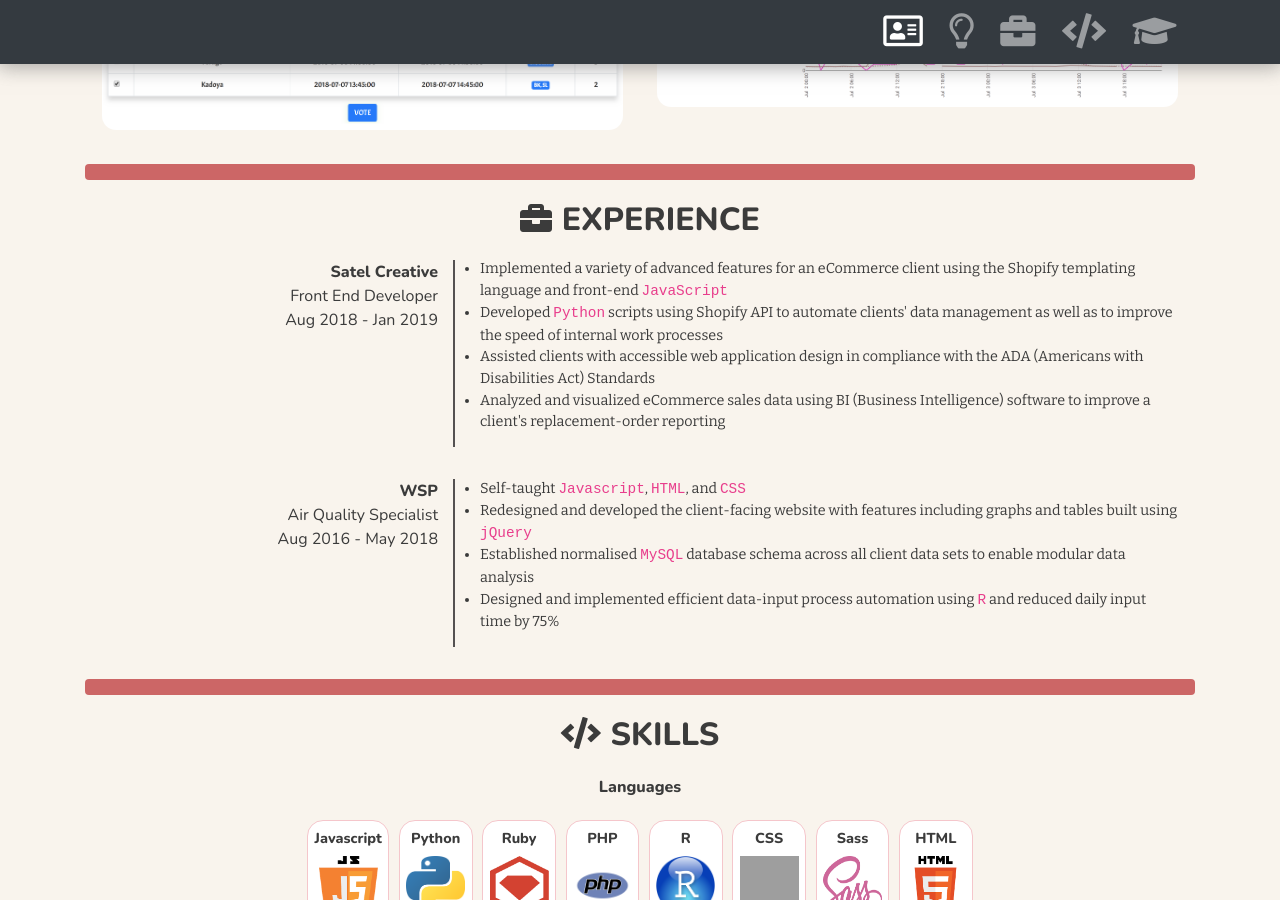
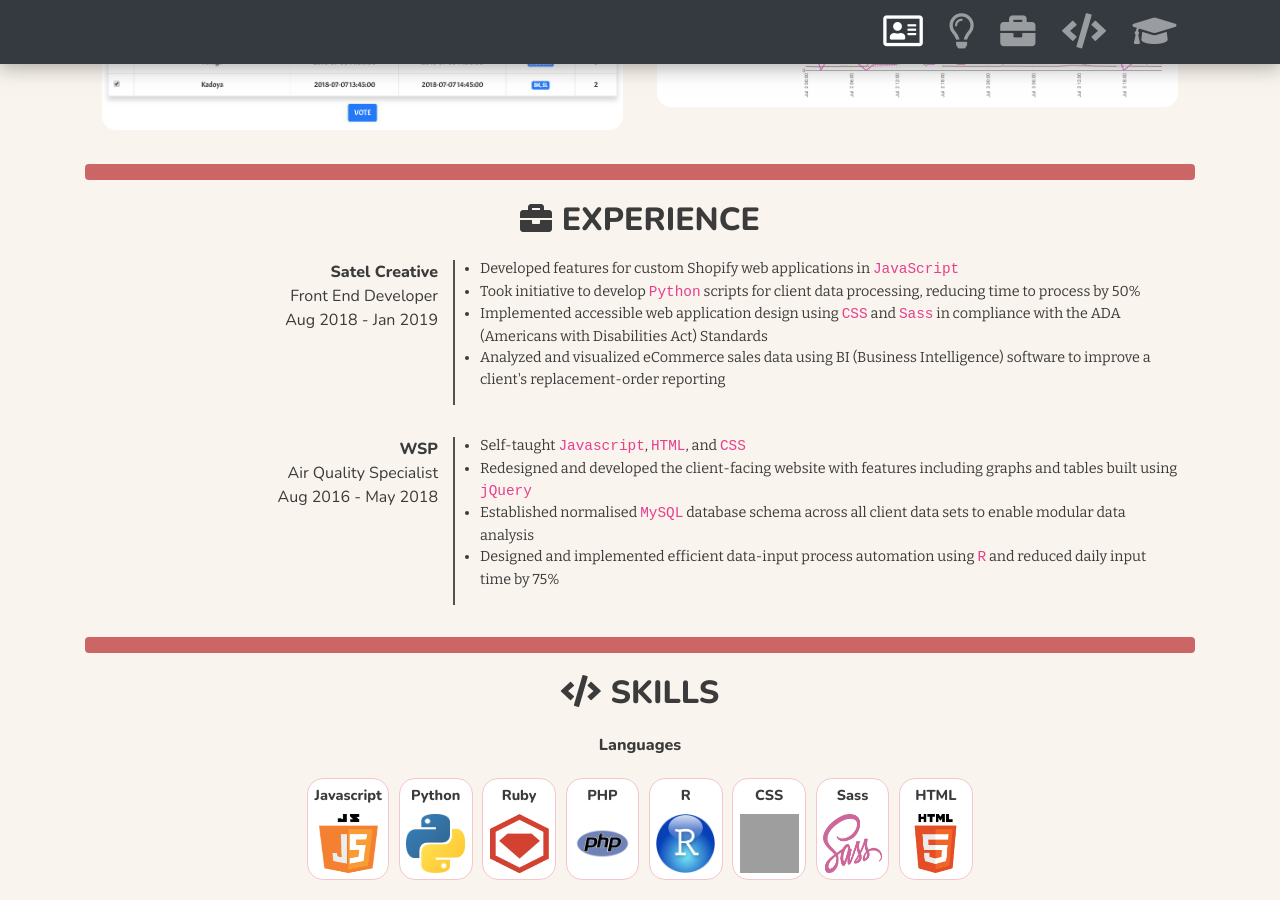
Before and after one commit to byeong0430/byeong0430.github.io, a Jekyll site: the page built from index.html, in a window 1280 px wide and 900 px high, scrolled down 2049 px. Built offline with Jekyll 4.4.1, drawn with Linux system fonts in a browser that asks for light colours; nearby versions of some CDN libraries; grey boxes are pictures that could not be loaded.

Commit message:
Update relevant experience

```diff
--- a/_includes/experience.html
+++ b/_includes/experience.html
@@ -16,14 +16,13 @@
           <section class='col-xl-8 col-lg-8 col-md-8 col-sm-8 col-12 job-description'>
             <ul>
               <li>
-                Implemented a variety of advanced features for an eCommerce client using the Shopify templating
-                language and front-end <code>JavaScript</code>
+                Developed features for custom Shopify web applications in <code>JavaScript</code>
               </li>
               <li>
-                Developed <code>Python</code> scripts using Shopify API to automate clients' data management as well as
-                to improve the speed of internal work processes
+                Took initiative to develop <code>Python</code> scripts for client data processing, reducing time to process by 50%
               <li>
-                Assisted clients with accessible web application design in compliance with the ADA (Americans with Disabilities Act) Standards
+                Implemented accessible web application design using <code>CSS</code> and <code>Sass</code> in compliance
+                with the ADA (Americans with Disabilities Act) Standards
               </li>
               <li>
                 Analyzed and visualized eCommerce sales data using BI (Business Intelligence) software to improve a
```
